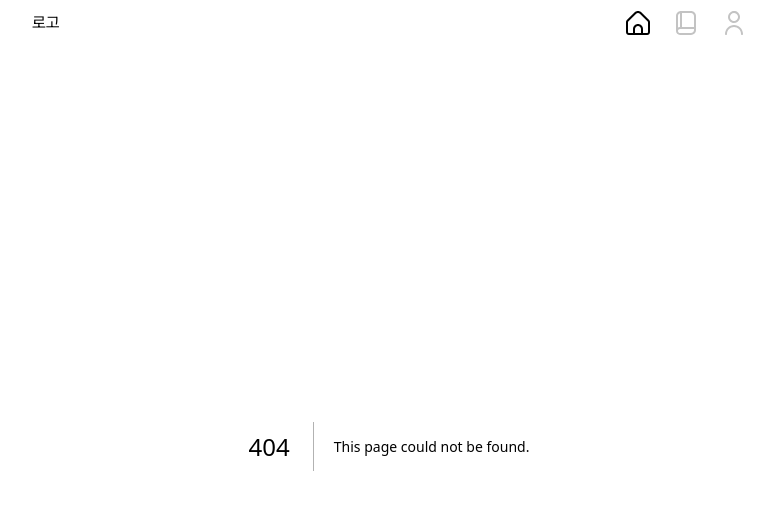
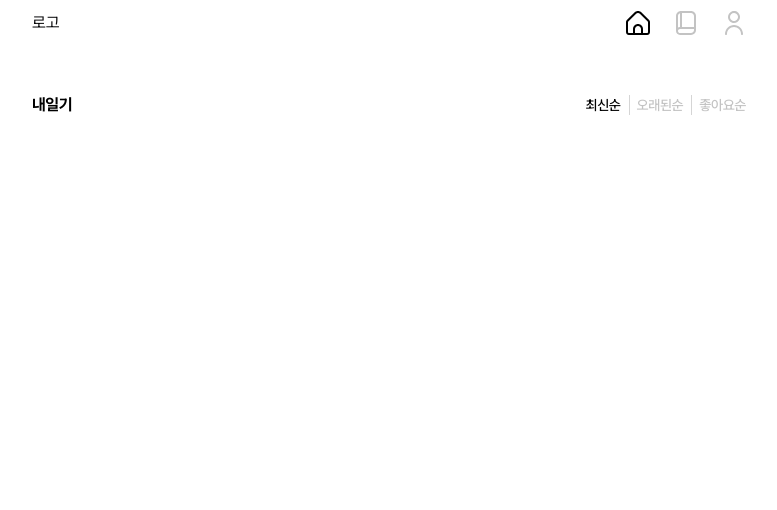
Before and after one commit to sangkukbae/potenday409, a Next.js app in the folder apps/frontend/: page /diary-list in a window 1280 px wide. Before the commit this address had no page. Shown: the top 510 px of the page, without its empty margins (251-1028 px from the left). Built offline with nearby package versions, Linux system fonts and the light colour scheme.

Commit message:
feat: add DiaryListHeader and DiaryListItem components; implement DiaryListPage to include header

```diff
--- /dev/null
+++ b/apps/frontend/src/app/(root)/_component/diary-list/diary-list-header.tsx
@@ -0,0 +1,30 @@
+import { cn } from "@/lib/utils"
+import { useState } from "react"
+
+export const DiaryListHeader = () => {
+  const [sort, setSort] = useState("최신순")
+  return (
+    <header className="flex justify-between mt-[47px] px-[18px] mb-5">
+      <h2 className="font-bold tracking-[-0.03em] text-black">내일기</h2>
+
+      <ul className="flex items-center gap-x-4">
+        {["최신순", "오래된순", "좋아요순"].map((item) => (
+          <li
+            className={cn(
+              "relative font-medium text-sm tracking-[-0.03em] text-black",
+              sort === item ? "text-black" : "text-[#c3c3c3]",
+              {
+                "before:absolute before:top-1/2 before:block before:w-[1px] before:-translate-y-1/2 before:transform before:bg-[#d5d5d5] before:content-[''] before:left-[-8px] before:h-5":
+                  item !== "최신순",
+              }
+            )}
+            key={item}
+            onClick={() => setSort(item)}
+          >
+            {item}
+          </li>
+        ))}
+      </ul>
+    </header>
+  )
+}
--- /dev/null
+++ b/apps/frontend/src/app/(root)/_component/diary-list/diary-list-item.tsx
@@ -0,0 +1,5 @@
+export const DiaryListItem = () => {
+  return (
+    <div className="w-full max-w-[500px] rounded-[12px] bg-[#9adcf6] p-5 md:px-6"></div>
+  )
+}
--- /dev/null
+++ b/apps/frontend/src/app/(root)/diary-list/page.tsx
@@ -0,0 +1,14 @@
+"use client"
+
+import { DiaryListHeader } from "../_component/diary-list/diary-list-header"
+
+// import { DiaryListItem } from "../_component/diary-list/diary-list-item"
+
+export default function DiaryListPage() {
+  return (
+    <div className="">
+      <DiaryListHeader />
+      <div className="p-5">{/* <DiaryListItem /> */}</div>
+    </div>
+  )
+}
```
